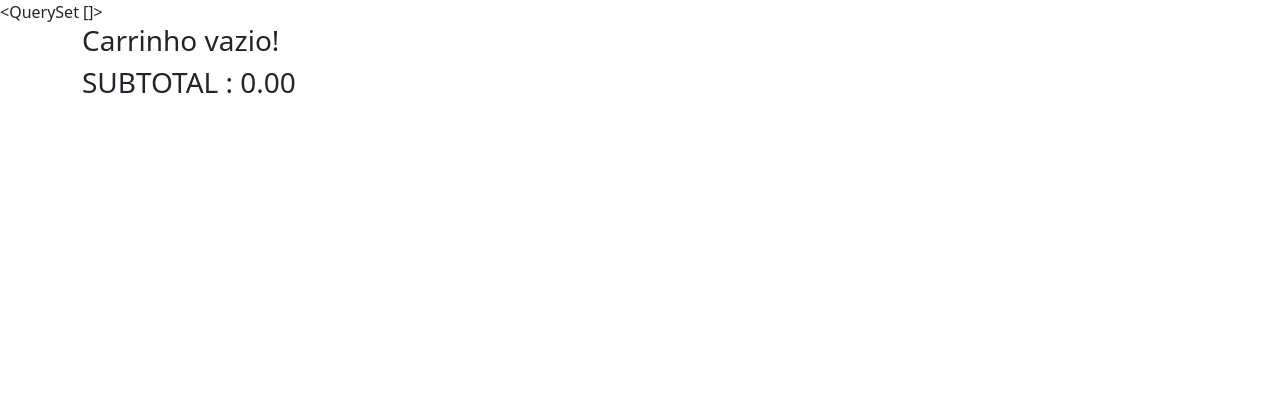
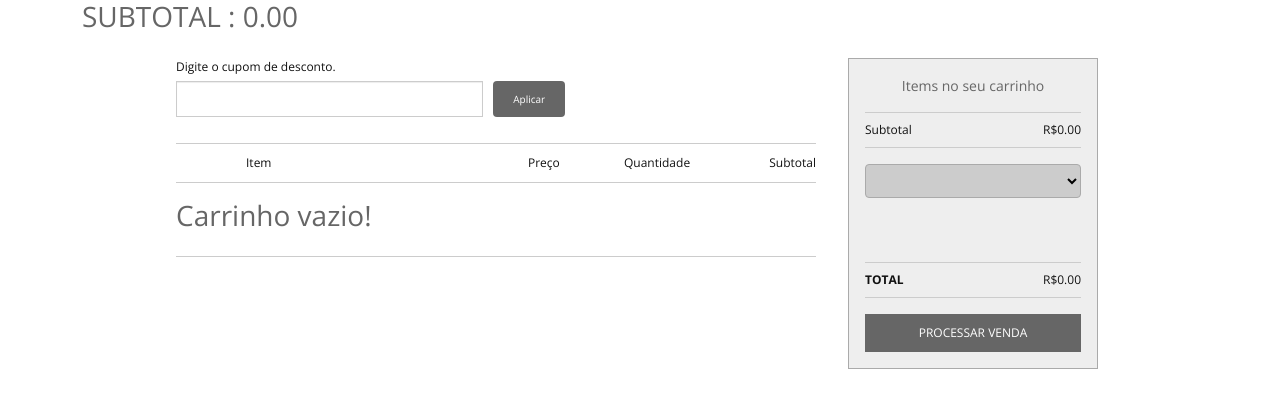
Before and after one commit to IvesCostaBr/e-commerce-official, a Django app: page /cart/ in a window 1280 px wide. Shown: the top 408 px of the page. Run offline with Django 3.2, Linux system fonts and the light colour scheme; data comes from the database, SQL or seed files in the repository.

Commit message:
Contiueto modeling models in cart 2/5 step complete

```diff
--- a/cart/admin.py
+++ b/cart/admin.py
@@ -1,7 +1,7 @@
 from django.contrib import admin
-from .models import Carrinho, ItemPedido
+from .models import Carrinho, ItemCarrinho
 
 # Register your models here.
 
 admin.site.register(Carrinho)
-admin.site.register(ItemPedido)
+admin.site.register(ItemCarrinho)
--- a/cart/templates/carrinho.html
+++ b/cart/templates/carrinho.html
@@ -1,32 +1,123 @@
-<!DOCTYPE html>
+{% load static %}
+
+
 <html lang="en">
 <head>
     <link href="https://cdn.jsdelivr.net/npm/bootstrap@5.0.1/dist/css/bootstrap.min.css" rel="stylesheet" integrity="sha384-+0n0xVW2eSR5OomGNYDnhzAbDsOXxcvSN1TPprVMTNDbiYZCxYbOOl7+AMvyTG2x" crossorigin="anonymous">
     <meta charset="UTF-8">
     <meta http-equiv="X-UA-Compatible" content="IE=edge">
     <meta name="viewport" content="width=device-width, initial-scale=1.0">
+    <script type="text/javascript" src="https://ajax.googleapis.com/ajax/libs/jquery/3.5.1/jquery.min.js"></script>
     <title>Document</title>
 </head>
 <body>
-{{ produtos }}
     <div class="container">
         <div class="row">
-            {% for c in produtos  %}
-            <ul class="list-group list-group-flush">
-                <li class="list-group-item">{{c.titulo}}  QTD: {{ c.qtd }} X  Valor: {{ c.total_por_item }}</li>
-            </ul>
-            {% empty %}
-            <h3>Carrinho vazio!</h3>
-            {% endfor %}
+
+
+
             <h3>SUBTOTAL : {{ carrinho.subtotal }}</h3>
         </div>
     </div>
+</body>
+</html>
 
 
 
+<!DOCTYPE html>
+<html lang="pt-br">
+<head>
+  <meta charset="utf-8">
+  <meta http-equiv="x-ua-compatible" content="ie=edge">
+  <meta name="viewport" content="width=device-width, initial-scale=1">
+  <link rel="stylesheet" href="{% static 'cart_page.css' %}">
+  <title>Carrinho | Loja</title>
+</head>
+
+<body>
+  <main>
+    <div class="basket">
+      <div class="basket-module">
+        <label for="promo-code">Digite o cupom de desconto.</label>
+        <input id="promo-code" type="text" name="promo-code" maxlength="5" class="promo-code-field">
+        <button class="promo-code-cta">Aplicar</button>
+      </div>
+      <div class="basket-labels">
+        <ul>
+          <li class="item item-heading">Item</li>
+          <li class="price">Preço</li>
+          <li class="quantity">Quantidade</li>
+          <li class="subtotal">Subtotal</li>
+        </ul>
+      </div>
+      <div class="basket-product">
+        <div class="item">
+            {% for c in produtos  %}
+            <ul class="list-group list-group-flush">
+
+                <form method="POST" action="{% url 'change_qtd' c.id %}" enctype="multipart/form-data">
+                    {% csrf_token %}
+                    <div class="product-image">
+                        <img src="https://encrypted-tbn2.gstatic.com/shopping?q=tbn:ANd9GcTPtIW2IhRJ-sp_Ug56pfs8pvNhsfoCCRyd2K_v1e-61-ObRB0W5FUEZQAhmqUO4JHzmdmdE0lp5w&usqp=CAc" alt="Placholder Image 2" class="product-frame">
+                    </div>
+                    <li>{{c.produto.titulo}}</li>
+                    <div class="price">{{ c.produto.preco }}</div>
+
+                    <div class="quantity">
+                        <input class="quantity-field" min="0" name="qtd" type="number" value="{{ c.qtd }}">
+                    </div>
+
+                    <div class="subtotal">
+                        {{ c.total_por_item }}
+                    </div>
+
+                    <div class="remove">
+                        <button>Remove</button>
+                    </div>
+                    <button type="submit">Alterar Quantidade</button>
+                </form>
+            </ul>
+            {% empty %}
+                <h3>Carrinho vazio!</h3>
+            {% endfor %}
+        </div>
+
+      </div>
+    </div>
+    <aside>
+      <div class="summary">
+        <div class="summary-total-items"><span class="total-items"></span> Items no seu carrinho</div>
+        <div class="summary-subtotal">
+          <div class="subtotal-title">Subtotal</div>
+          <div class="subtotal-value final-value" id="basket-subtotal">{{ carrinho.subtotal }}</div>
+          <div class="summary-promo hide">
+            <div class="promo-title">Promoção</div>
+            <div class="promo-value final-value" id="basket-promo"></div>
+          </div>
+        </div>
+        <div class="summary-delivery">
+          <select name="delivery-collection" class="summary-delivery-selection">
+            <option Placholder='Opções de entrega'></option>
+            <option value="collection">Collection</option>
+            <option value="first-class">Royal Mail 1st Class</option>
+            <option value="second-class">Royal Mail 2nd Class</option>
+            <option value="signed-for">Royal Mail Special Delivery</option>
+          </select>
+        </div>
+        <div class="summary-total">
+          <div class="total-title">Total</div>
+          <div class="total-value final-value" id="basket-total">{{ carrinho.subtotal }}</div>
+        </div>
+        <div class="summary-checkout">
+          <button class="checkout-cta">Processar Venda</button>
+        </div>
+      </div>
+    </aside>
+  </main>
 
 
 
+ <!--  SCRIPTS-->
+</body>
 
-</body>
 </html>
--- a/cart/urls.py
+++ b/cart/urls.py
@@ -1,7 +1,8 @@
 from django.urls import path
-from .views import carrinho
+from .views import carrinho, remove_item
 
 
 urlpatterns = [
     path('cart/', carrinho, name='cart'),
+    path('change_atd/<int:item>/', remove_item, name='change_qtd'),
 ]
--- a/cart/views.py
+++ b/cart/views.py
@@ -1,12 +1,23 @@
-from django.shortcuts import render
-from .models import Carrinho
-
-
+from django.shortcuts import render, redirect
+from .models import Carrinho, ItemCarrinho
 
 # Create your views here.
 
 def carrinho(request):
     cart = Carrinho.objects.get(id=Carrinho.objects.new_or_get(request).id)
     produtos = cart.produtos.all()
-    print(produtos)
     return render(request, 'carrinho.html', {'carrinho': cart, 'produtos':produtos})
+
+
+#TODO:pensar possibilidades
+def remove_item(request, item):
+    cart = Carrinho.objects.get(id=request.session.get('cart_id'))
+    produto = cart.produtos.get(id=item)
+    produto.qtd = int(request.POST['qtd'])
+    produto.save()
+    Carrinho.objects.calculo_subtotal()
+    return redirect('cart')
+
+def deletar_carrinho(request):
+    Carrinho.objects.deletar_carrinho(id_cart=request.session('id_cart'))
+    return redirect('cart')
--- a/produto/models.py
+++ b/produto/models.py
@@ -9,4 +9,4 @@ class Produto(models.Model):
     preco = models.DecimalField(decimal_places=2, max_digits=6)
 
     def __str__(self):
-        return str(self.id)  + '  ' + str(self.titulo) + f'  Preco:{self.preco}'
+        return  str(self.id) + ' ' + str(self.titulo)
--- /dev/null
+++ b/statics/cart_page.css
@@ -0,0 +1,405 @@
+@charset "utf-8";
+
+@import url(https://fonts.googleapis.com/css?family=Open+Sans:400,700,600);
+
+html,
+html a {
+  -webkit-font-smoothing: antialiased;
+  text-shadow: 1px 1px 1px rgba(0, 0, 0, 0.004);
+}
+
+body {
+  background-color: #fff;
+  color: #666;
+  font-family: 'Open Sans', sans-serif;
+  font-size: 62.5%;
+  margin: 0 auto;
+}
+
+a {
+  border: 0 none;
+  outline: 0;
+  text-decoration: none;
+}
+
+strong {
+  font-weight: bold;
+}
+
+p {
+  margin: 0.75rem 0 0;
+}
+
+h1 {
+  font-size: 0.75rem;
+  font-weight: normal;
+  margin: 0;
+  padding: 0;
+}
+
+input,
+button {
+  border: 0 none;
+  outline: 0 none;
+}
+
+button {
+  background-color: #666;
+  color: #fff;
+}
+
+button:hover,
+button:focus {
+  background-color: #555;
+}
+
+img,
+.basket-module,
+.basket-labels,
+.basket-product {
+  width: 100%;
+}
+
+input,
+button,
+.basket,
+.basket-module,
+.basket-labels,
+.item,
+.price,
+.quantity,
+.subtotal,
+.basket-product,
+.product-image,
+.product-details {
+  float: left;
+}
+
+.price:before,
+.subtotal:before,
+.subtotal-value:before,
+.total-value:before,
+.promo-value:before {
+  content: 'R$';
+}
+
+.hide {
+  display: none;
+}
+
+main {
+  clear: both;
+  font-size: 0.75rem;
+  margin: 0 auto;
+  overflow: hidden;
+  padding: 1rem 0;
+  width: 960px;
+}
+
+.basket,
+aside {
+  padding: 0 1rem;
+  -webkit-box-sizing: border-box;
+  -moz-box-sizing: border-box;
+  box-sizing: border-box;
+}
+
+.basket {
+  width: 70%;
+}
+
+.basket-module {
+  color: #111;
+}
+
+label {
+  display: block;
+  margin-bottom: 0.3125rem;
+}
+
+.promo-code-field {
+  border: 1px solid #ccc;
+  padding: 0.5rem;
+  text-transform: uppercase;
+  transition: all 0.2s linear;
+  width: 48%;
+  -webkit-box-shadow: inset 0 1px 1px rgba(0, 0, 0, .075);
+  -moz-box-shadow: inset 0 1px 1px rgba(0, 0, 0, .075);
+  -o-box-shadow: inset 0 1px 1px rgba(0, 0, 0, .075);
+  box-shadow: inset 0 1px 1px rgba(0, 0, 0, .075);
+}
+
+.promo-code-field:hover,
+.promo-code-field:focus {
+  border: 1px solid #999;
+}
+
+.promo-code-cta {
+  border-radius: 4px;
+  font-size: 0.625rem;
+  margin-left: 0.625rem;
+  padding: 0.6875rem 1.25rem 0.625rem;
+}
+
+.basket-labels {
+  border-top: 1px solid #ccc;
+  border-bottom: 1px solid #ccc;
+  margin-top: 1.625rem;
+}
+
+ul {
+  list-style: none;
+  margin: 0;
+  padding: 0;
+}
+
+li {
+  color: #111;
+  display: inline-block;
+  padding: 0.625rem 0;
+}
+
+li.price:before,
+li.subtotal:before {
+  content: '';
+}
+
+.item {
+  width: 55%;
+}
+
+.price,
+.quantity,
+.subtotal {
+  width: 15%;
+}
+
+.subtotal {
+  text-align: right;
+}
+
+.remove {
+  bottom: 1.125rem;
+  float: right;
+  position: absolute;
+  right: 0;
+  text-align: right;
+  width: 45%;
+}
+
+.remove button {
+  background-color: transparent;
+  color: #777;
+  float: none;
+  text-decoration: underline;
+  text-transform: uppercase;
+}
+
+.item-heading {
+  padding-left: 4.375rem;
+  -webkit-box-sizing: border-box;
+  -moz-box-sizing: border-box;
+  box-sizing: border-box;
+}
+
+.basket-product {
+  border-bottom: 1px solid #ccc;
+  padding: 1rem 0;
+  position: relative;
+}
+
+.product-image {
+  width: 35%;
+}
+
+.product-details {
+  width: 65%;
+}
+
+.product-frame {
+  border: 1px solid #aaa;
+}
+
+.product-details {
+  padding: 0 1.5rem;
+  -webkit-box-sizing: border-box;
+  -moz-box-sizing: border-box;
+  box-sizing: border-box;
+}
+
+.quantity-field {
+  background-color: #ccc;
+  border: 1px solid #aaa;
+  border-radius: 4px;
+  font-size: 0.625rem;
+  padding: 2px;
+  width: 3.75rem;
+}
+
+aside {
+  float: right;
+  position: relative;
+  width: 30%;
+}
+
+.summary {
+  background-color: #eee;
+  border: 1px solid #aaa;
+  padding: 1rem;
+  position: fixed;
+  width: 250px;
+  -webkit-box-sizing: border-box;
+  -moz-box-sizing: border-box;
+  box-sizing: border-box;
+}
+
+.summary-total-items {
+  color: #666;
+  font-size: 0.875rem;
+  text-align: center;
+}
+
+.summary-subtotal,
+.summary-total {
+  border-top: 1px solid #ccc;
+  border-bottom: 1px solid #ccc;
+  clear: both;
+  margin: 1rem 0;
+  overflow: hidden;
+  padding: 0.5rem 0;
+}
+
+.subtotal-title,
+.subtotal-value,
+.total-title,
+.total-value,
+.promo-title,
+.promo-value {
+  color: #111;
+  float: left;
+  width: 50%;
+}
+
+.summary-promo {
+  -webkit-transition: all .3s ease;
+  -moz-transition: all .3s ease;
+  -o-transition: all .3s ease;
+  transition: all .3s ease;
+}
+
+.promo-title {
+  float: left;
+  width: 70%;
+}
+
+.promo-value {
+  color: #8B0000;
+  float: left;
+  text-align: right;
+  width: 30%;
+}
+
+.summary-delivery {
+  padding-bottom: 3rem;
+}
+
+.subtotal-value,
+.total-value {
+  text-align: right;
+}
+
+.total-title {
+  font-weight: bold;
+  text-transform: uppercase;
+}
+
+.summary-checkout {
+  display: block;
+}
+
+.checkout-cta {
+  display: block;
+  float: none;
+  font-size: 0.75rem;
+  text-align: center;
+  text-transform: uppercase;
+  padding: 0.625rem 0;
+  width: 100%;
+}
+
+.summary-delivery-selection {
+  background-color: #ccc;
+  border: 1px solid #aaa;
+  border-radius: 4px;
+  display: block;
+  font-size: 0.625rem;
+  height: 34px;
+  width: 100%;
+}
+
+@media screen and (max-width: 640px) {
+  aside,
+  .basket,
+  .summary,
+  .item,
+  .remove {
+    width: 100%;
+  }
+  .basket-labels {
+    display: none;
+  }
+  .basket-module {
+    margin-bottom: 1rem;
+  }
+  .item {
+    margin-bottom: 1rem;
+  }
+  .product-image {
+    width: 40%;
+  }
+  .product-details {
+    width: 60%;
+  }
+  .price,
+  .subtotal {
+    width: 33%;
+  }
+  .quantity {
+    text-align: center;
+    width: 34%;
+  }
+  .quantity-field {
+    float: none;
+  }
+  .remove {
+    bottom: 0;
+    text-align: left;
+    margin-top: 0.75rem;
+    position: relative;
+  }
+  .remove button {
+    padding: 0;
+  }
+  .summary {
+    margin-top: 1.25rem;
+    position: relative;
+  }
+}
+
+@media screen and (min-width: 641px) and (max-width: 960px) {
+  aside {
+    padding: 0 1rem 0 0;
+  }
+  .summary {
+    width: 28%;
+  }
+}
+
+@media screen and (max-width: 960px) {
+  main {
+    width: 100%;
+  }
+  .product-details {
+    padding: 0 1rem;
+  }
+}
```
Also changed, not shown: cart/models.py (+45 -10 lines), cart/migrations/0011_rename_itempedido_itemcarrinho.py (added), cart/migrations/0012_alter_itemcarrinho_produto.py (added), db.sqlite3.
